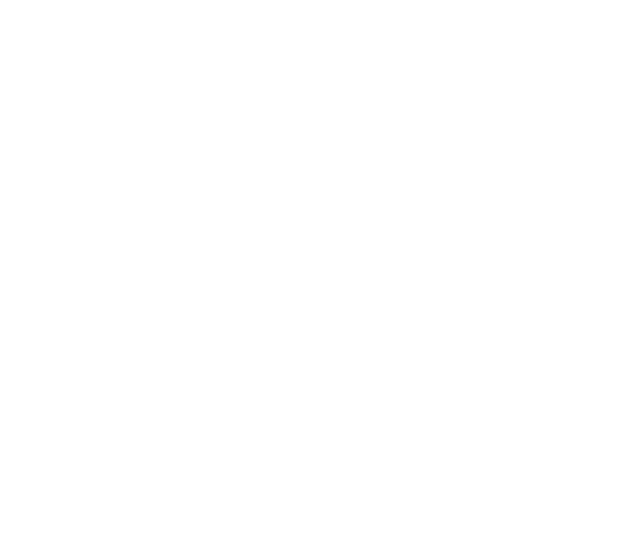
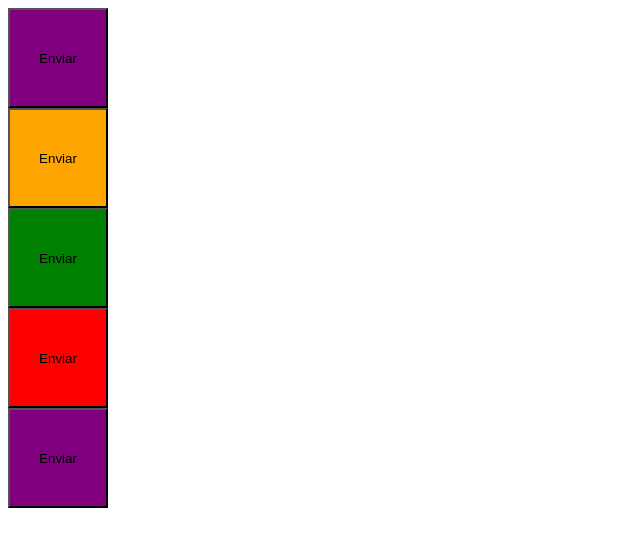
Before and after one commit to ViniOliver01/Pomodoro, a React (Vite) app: page / in a window 1280 px wide. Shown: the top 546 px of the page, without its empty margins (0-640 px from the left). Built offline with nearby package versions, Linux system fonts and the light colour scheme.

Commit message:
Create Component Button and styled with styled-components

```diff
--- /dev/null
+++ b/src/Components/Button/Button.styles.ts
@@ -0,0 +1,24 @@
+import styled from "styled-components";
+
+export type ButtonVariant = 'primary' | 'secondary' | 'danger' | 'success';
+
+interface ButtonContainerProps{
+    variant: ButtonVariant;
+}
+
+const buttonVariants = {
+    primary: 'purple',
+    secondary: 'orange',
+    danger: 'red',
+    success: 'green'
+}
+
+export const ButtonContainer = styled.button<ButtonContainerProps>`
+    width: 100px;
+    height: 100px;
+
+    ${props => {
+        return `background-color: ${buttonVariants[props.variant]}`
+    }}
+
+`
--- /dev/null
+++ b/src/Components/Button/Button.tsx
@@ -0,0 +1,13 @@
+import { ButtonContainer, ButtonVariant } from './Button.styles'
+
+interface ButtonProps {
+  variant?: ButtonVariant;
+}
+
+export function Button({variant = 'primary'}: ButtonProps){
+  return (
+    <div>
+      <ButtonContainer variant={variant}>Enviar</ButtonContainer>
+    </div>
+  );
+}
--- a/src/Home/Home.tsx
+++ b/src/Home/Home.tsx
@@ -1,10 +1,13 @@
-import React from 'react';
-import styles from './Home.module.css';
+import { Button } from '../Components/Button/Button';
 
 export function Home(){
   return (
     <div>
-
+      <Button variant='primary'/>
+      <Button variant='secondary'/>
+      <Button variant='success'/>
+      <Button variant='danger'/>
+      <Button/>
     </div>
   );
 }
```
Also changed, not shown: src/Home/Home.module.css (deleted), src/Home/Home.styles.ts (added).
